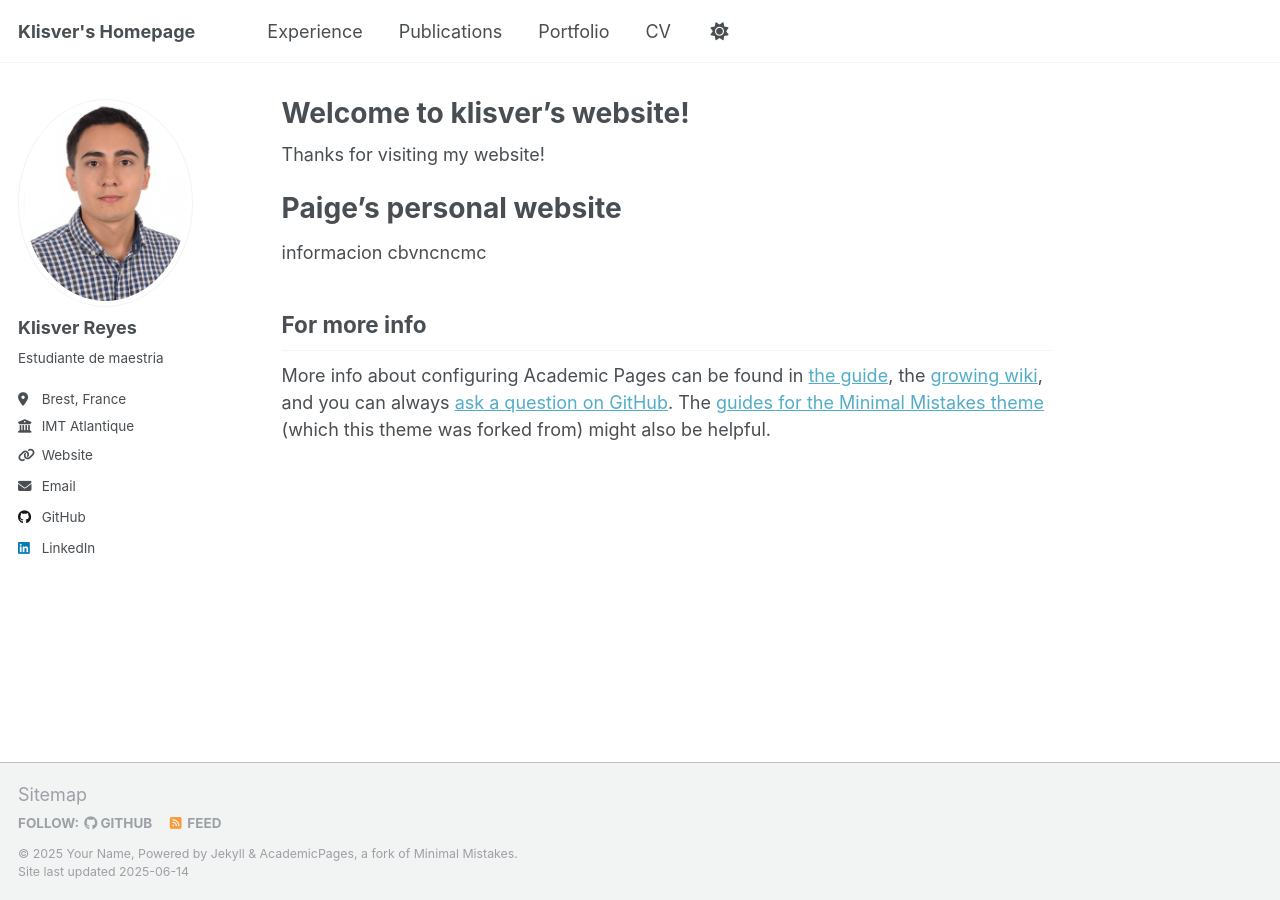
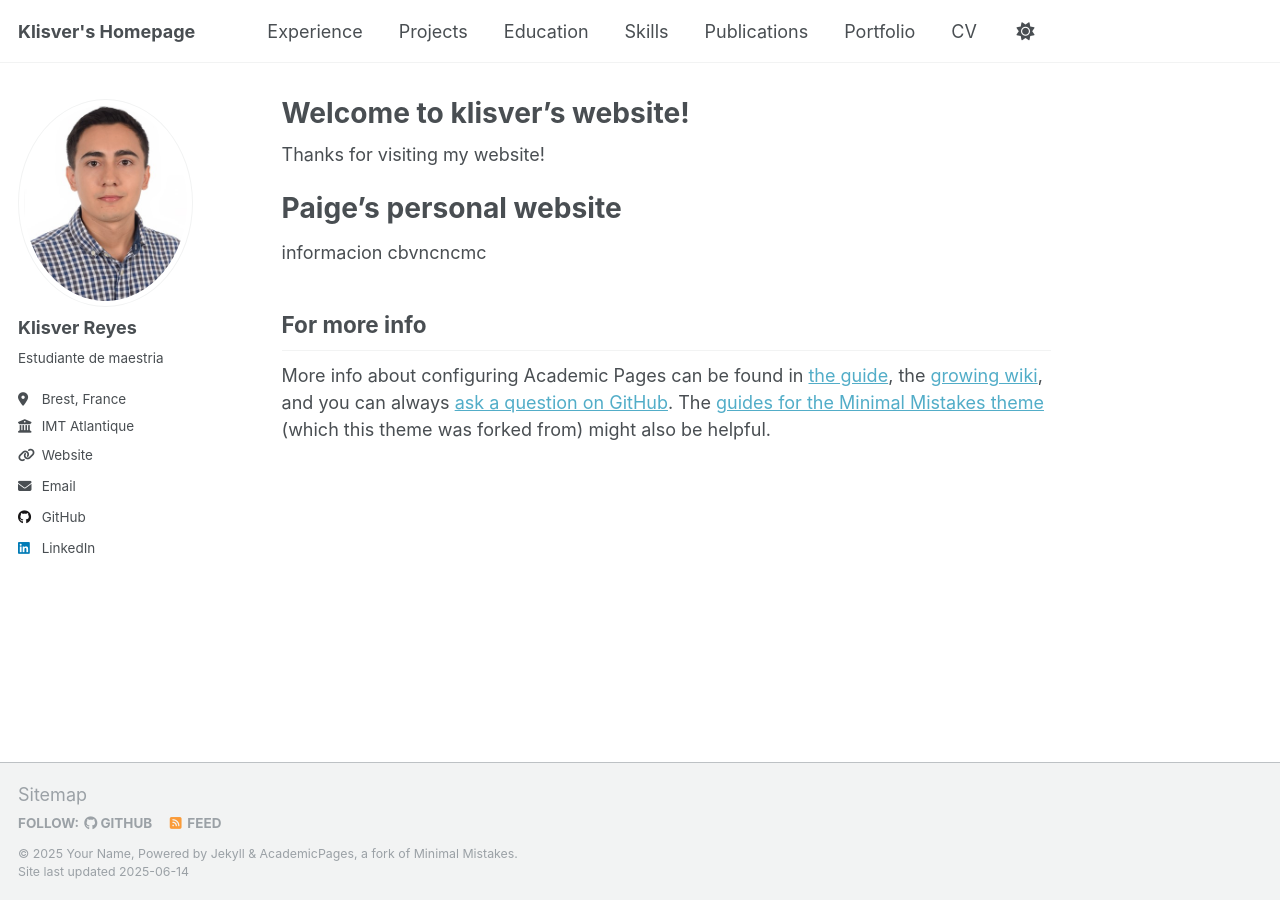
Before and after one commit to Klisver-Reyes/Klisver-Reyes.github.io, a Jekyll site: the page built from _pages/about.md, in a window 1280 px wide. Built offline with Jekyll 4.4.1, drawn with Linux system fonts in a browser that asks for light colours.

Commit message:
Update navigation.yml

```diff
--- a/_data/navigation.yml
+++ b/_data/navigation.yml
@@ -10,6 +10,15 @@
 main:
   - title: "Experience"
     url: /experience/
+
+  - title: "Projects"
+    url: /projects/
+
+  - title: "Education"
+    url: /education/
+
+  - title: "Skills"
+    url: /skills/
 
   - title: "Publications"
     url: /publications/
```
